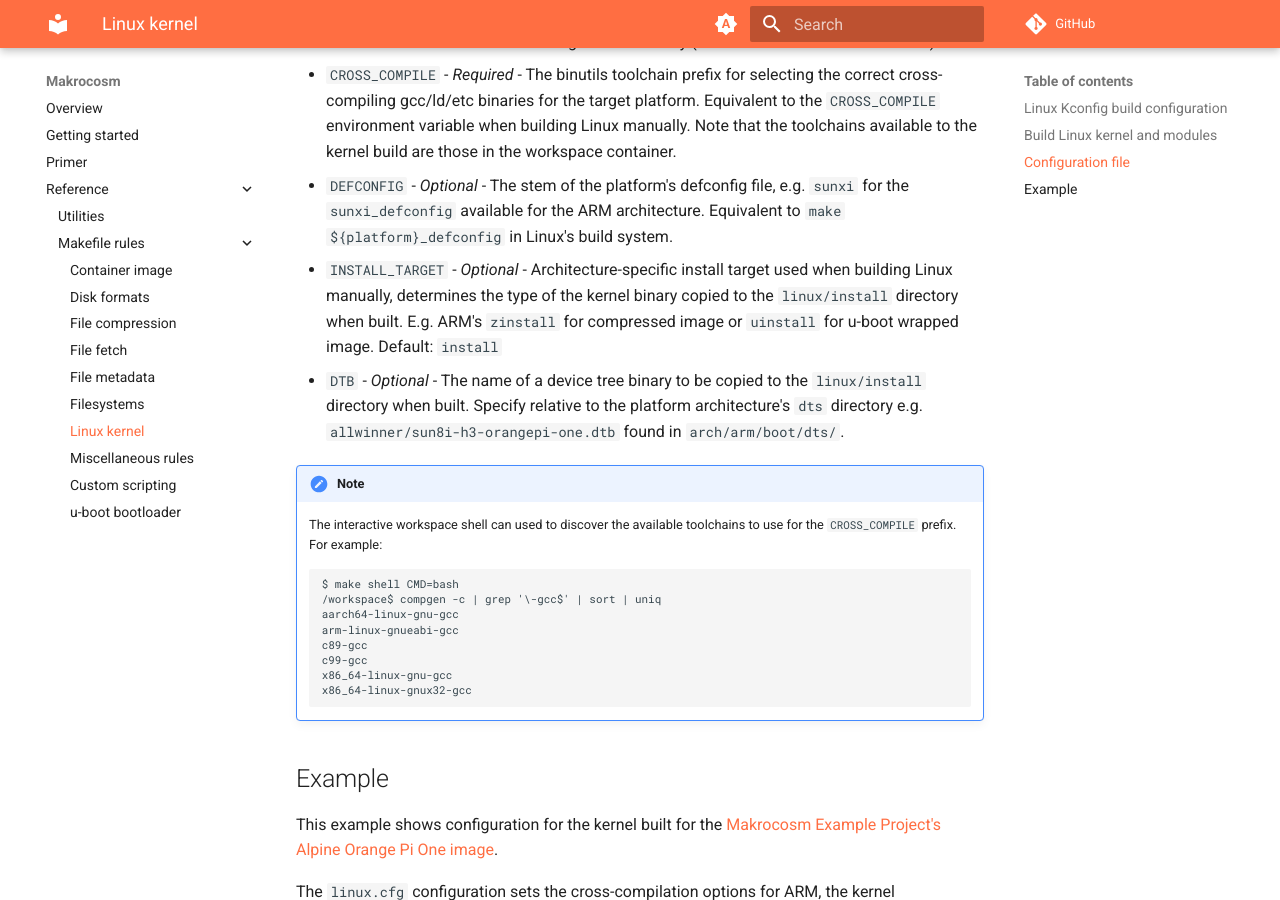
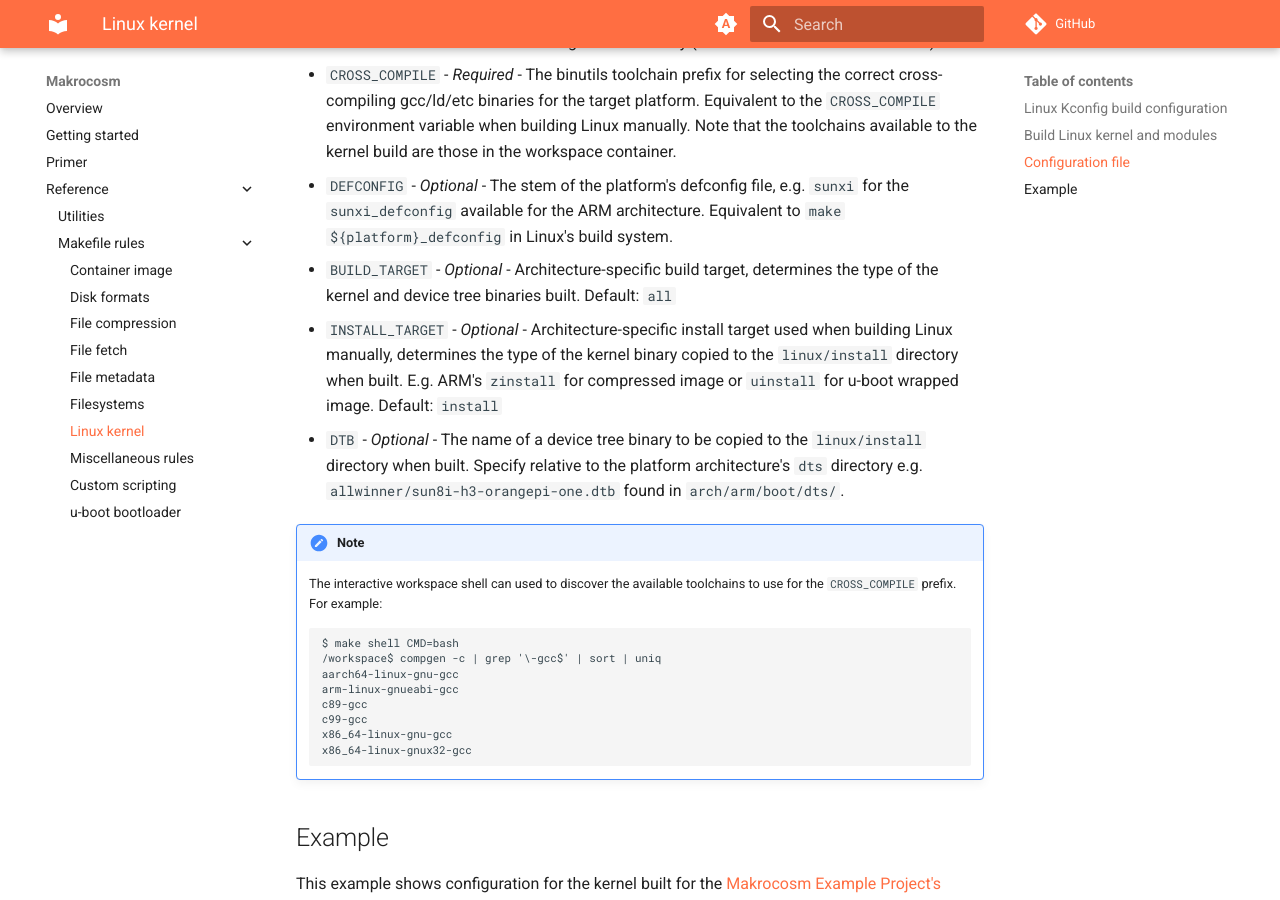
Before and after one commit to makrocosm/makrocosm, an MkDocs documentation site: the page built from docs/reference/makefile-rules/linux.md, in a window 1280 px wide and 900 px high, scrolled down 1267 px. Built offline with MkDocs 1.6.1 and Material for MkDocs 9.7.7, drawn with Linux system fonts in a browser that asks for light colours; comment, search, counter and statistics services are not loaded.

Commit message:
linux: use BUILD_TARGET to override build target, defaults to "all"
This is handy if you want to force build a particular format for the
kernel binary that is not automatically included in "all".

```diff
--- a/docs/reference/makefile-rules/linux.md
+++ b/docs/reference/makefile-rules/linux.md
@@ -55,6 +55,9 @@ The following options are valid in the `${dir}/linux.cfg` configuration file.
   - `DEFCONFIG` - *Optional* - The stem of the platform's defconfig file, e.g. `sunxi` for
     the `sunxi_defconfig` available for the ARM architecture.
     Equivalent to `make ${platform}_defconfig` in Linux's build system.
+  - `BUILD_TARGET` - *Optional* - Architecture-specific build
+    target, determines the type of the kernel and device tree binaries built.
+    Default: `all`
   - `INSTALL_TARGET` - *Optional* - Architecture-specific install
     target used when building Linux manually, determines the type of the
     kernel binary copied to the `linux/install` directory when built.
```
Also changed, not shown: 1 other file.
